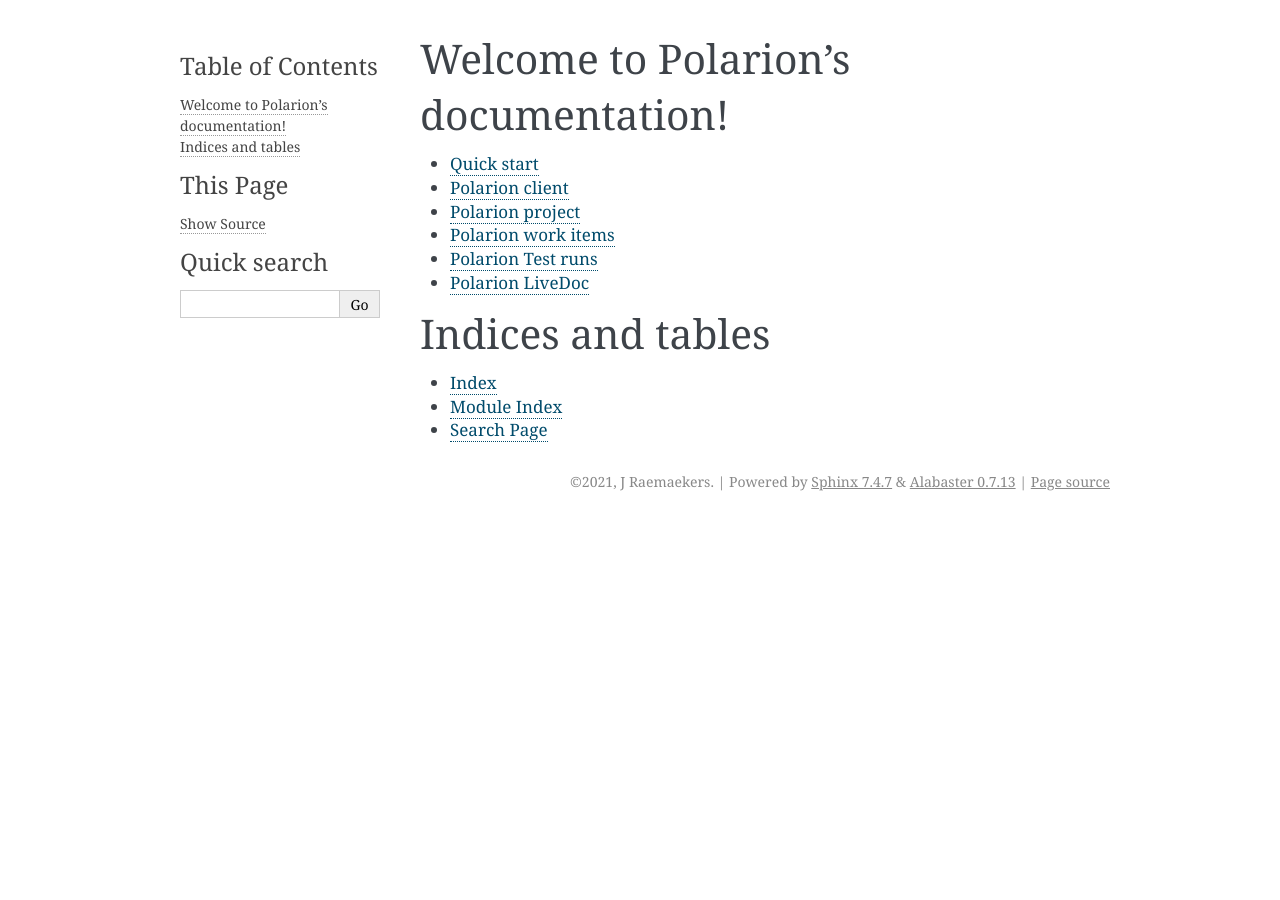
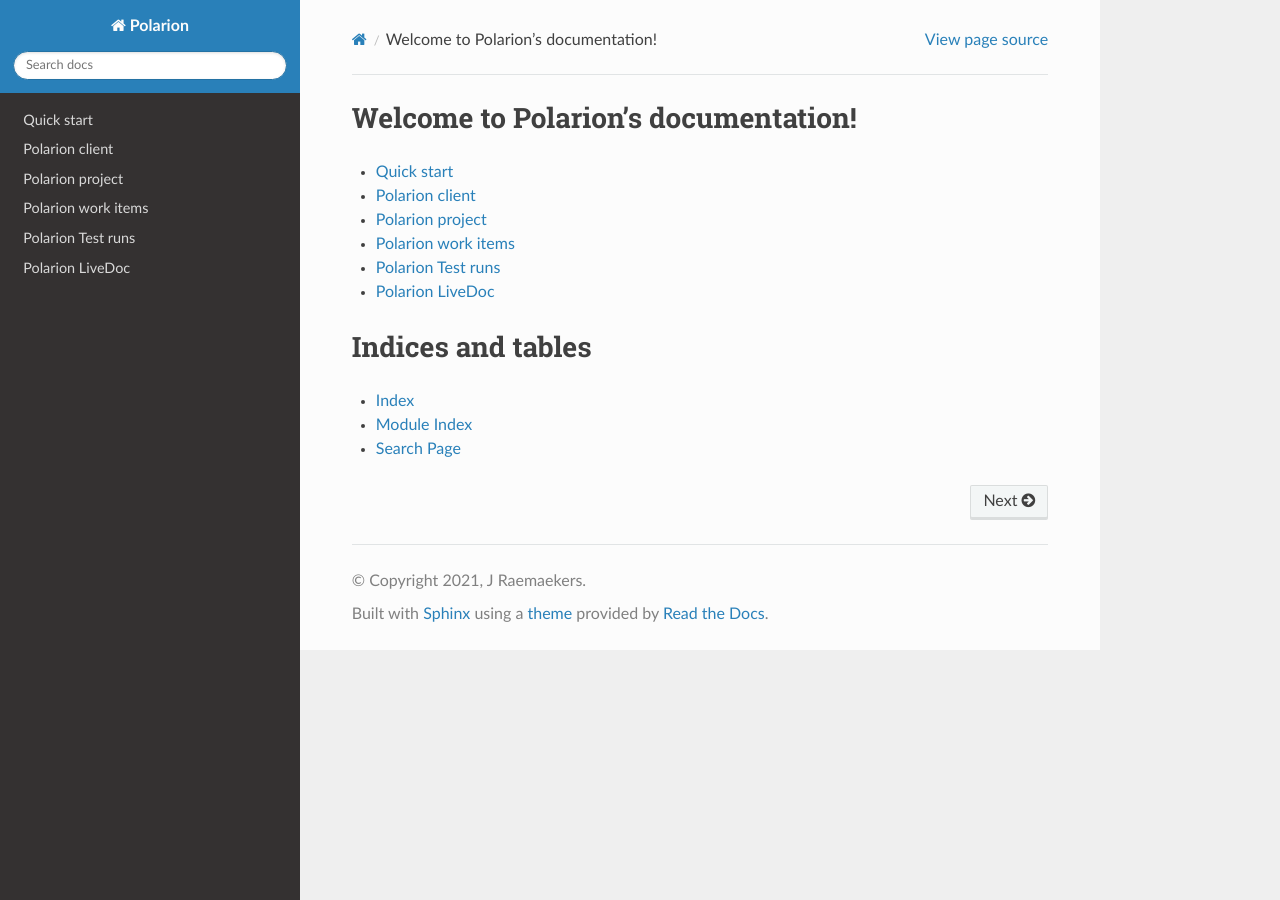
Before and after one commit to jesper-raemaekers/python-polarion, a Sphinx documentation site: the page built from docs/index.rst, in a window 1280 px wide. Built offline with Sphinx 7.4.7 and the Read the Docs theme 2.0.0, drawn with Linux system fonts in a browser that asks for light colours.

Commit message:
fixed styling

```diff
--- a/docs/conf.py
+++ b/docs/conf.py
@@ -30,7 +30,8 @@
 # Add any Sphinx extension module names here, as strings. They can be
 # extensions coming with Sphinx (named 'sphinx.ext.*') or your custom
 # ones.
-extensions = ['sphinx.ext.autodoc'
+extensions = ['sphinx.ext.autodoc',
+              'sphinx_rtd_theme'
               ]
 
 # Add any paths that contain templates here, relative to this directory.
@@ -47,7 +48,7 @@
 # The theme to use for HTML and HTML Help pages.  See the documentation for
 # a list of builtin themes.
 #
-html_theme = 'alabaster'
+html_theme = "sphinx_rtd_theme"
 
 # Add any paths that contain custom static files (such as style sheets) here,
 # relative to this directory. They are copied after the builtin static files,
```
